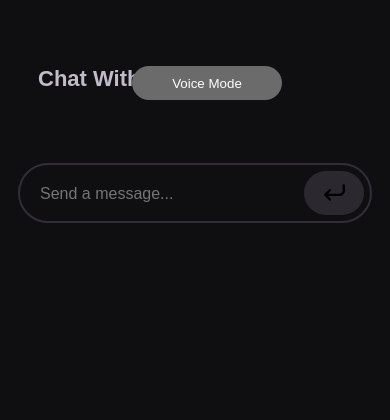
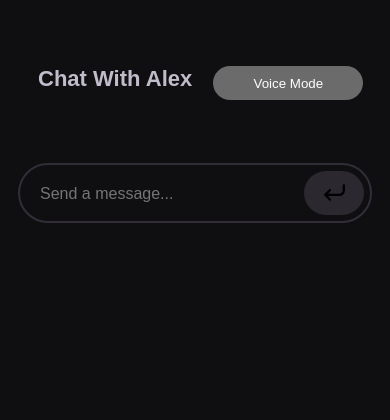
Before and after one commit to Apoll011/Alex, a Python web app: template src/resources/templates/index.html in a window 390 px wide. Shown: the top 420 px of the page. Run offline with Jinja, Linux system fonts and the light colour scheme; the template is opened without the code that fills it, so the values that code supplies are empty.

Commit message:
fixed bug on mobile

```diff
--- a/src/resources/templates/index.html
+++ b/src/resources/templates/index.html
@@ -51,7 +51,7 @@
                                     <h1 class="title">Chat With Alex</h1>
                                     <!-- !Active chat title -->
                                     <button class="change" id="change"
-                                        style="right: 100px;top: 20px;width: 150px;height: 51%;float: right;position: absolute;border-radius: 25px;border: none;">Voice
+                                        style="right: 5%;top: 20px;width: 150px;height: 51%;float: right;position: absolute;border-radius: 25px;border: none;">Voice
                                         Mode</button>
                                 </div>
                             </div>
```
